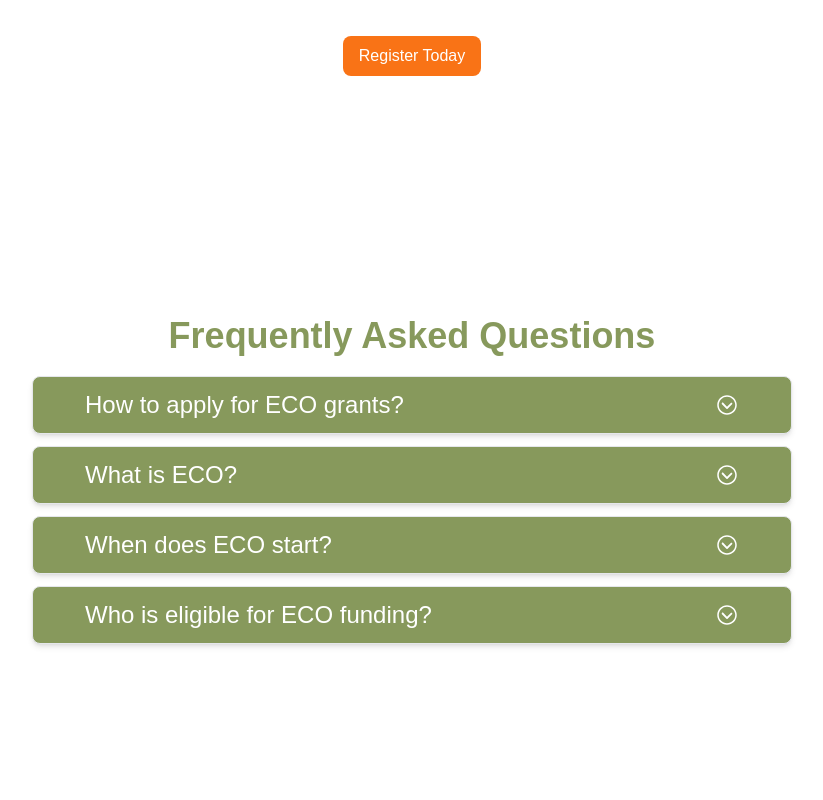
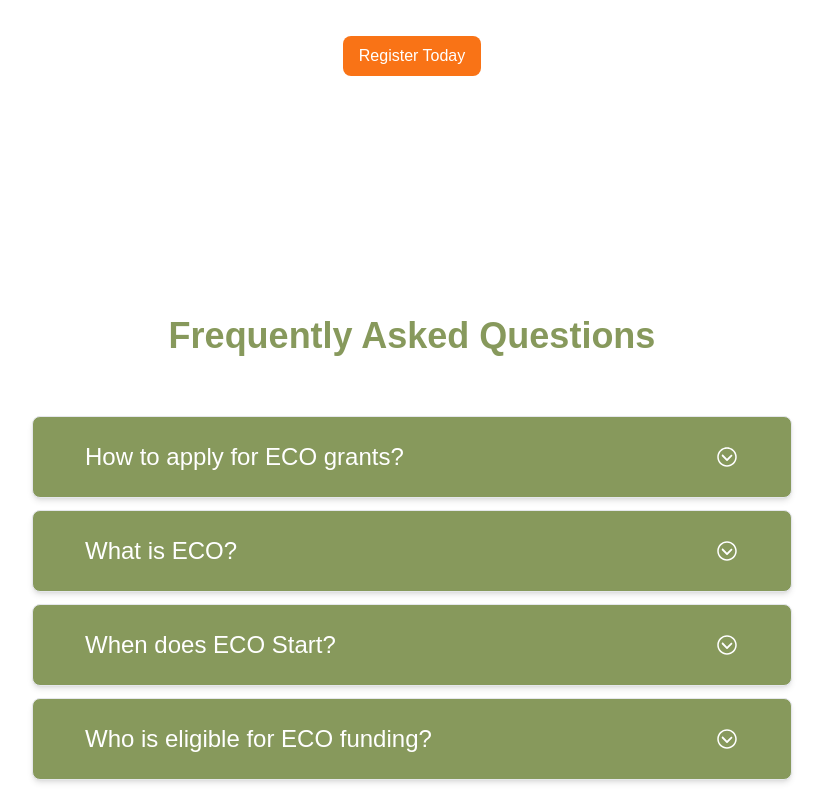
Before and after one commit to UzairChaudhary/Green-Harbour, a Next.js app: page / in a window 1280 px wide. Shown: the part 4121-4921 px from the top of the page, without its empty margins (228-1051 px from the left). Before the commit the page ends 4785 px from the top, so only its background shows below. Built offline with nearby package versions, Linux system fonts and the light colour scheme.

Commit message:
adjust padding of FAQ section

```diff
--- a/components/LandingPage/FAQ.js
+++ b/components/LandingPage/FAQ.js
@@ -19,7 +19,7 @@ export default function FAQ() {
           answer: 'ECO is a unique program initiated by the UK government, supported by energy companies, aimed at assisting residents in England, Scotland, and Wales with enhancing their homes. The objective? To increase energy efficiency in homes and reduce energy expenses.'
         },
         {
-          question: 'When does ECO start?',
+          question: 'When does ECO Start?',
           answer: 'The ECO4 initiative commenced in April 2022 and is scheduled to end by March 2026.'
         },
         {
@@ -32,14 +32,14 @@ export default function FAQ() {
     <div className='flex flex-col justify-center items-center mx-60 mt-40 font-proxima-nova '>
         <h1 className='text-green_color font-extrabold text-4xl'>Frequently Asked Questions</h1>
 
-        <div className="hover:cursor-pointer flex flex-col gap-3 p-5 w-full">
+        <div className="hover:cursor-pointer flex flex-col gap-3 p-5 mt-10 w-full">
             {faqData.map((faq, index) => (
                 <div key={index} className="faq-item border p-3 rounded-lg bg-green_color text-white shadow-md">
-                    <div className="flex text-2xl justify-between gap-20 px-10 items-center " onClick={() => toggleAccordion(index)}>
+                    <div className=" flex py-3 text-2xl justify-between gap-20 px-10 items-center " onClick={() => toggleAccordion(index)}>
                         <span>{faq.question}</span>
                         {activeIndex === index ? <IoIosArrowDropup /> : <IoIosArrowDropdown />}
                     </div>
-                    {activeIndex === index && <div className="text-base mt-3 px-10">{faq.answer}</div>}
+                    {activeIndex === index && <div className="text-base mt-3 px-10 mb-3">{faq.answer}</div>}
                 </div>
             ))}
         </div>
```
